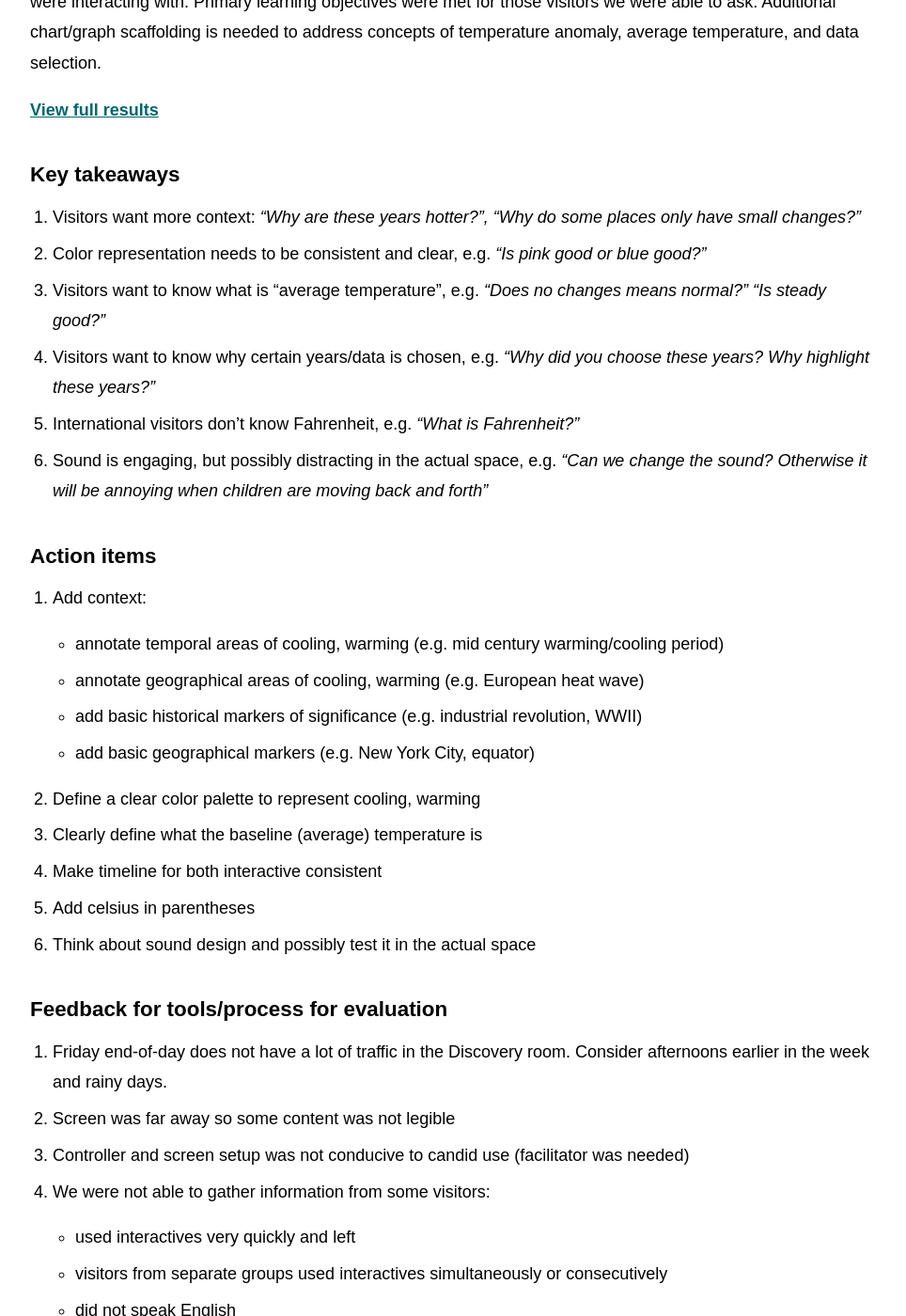
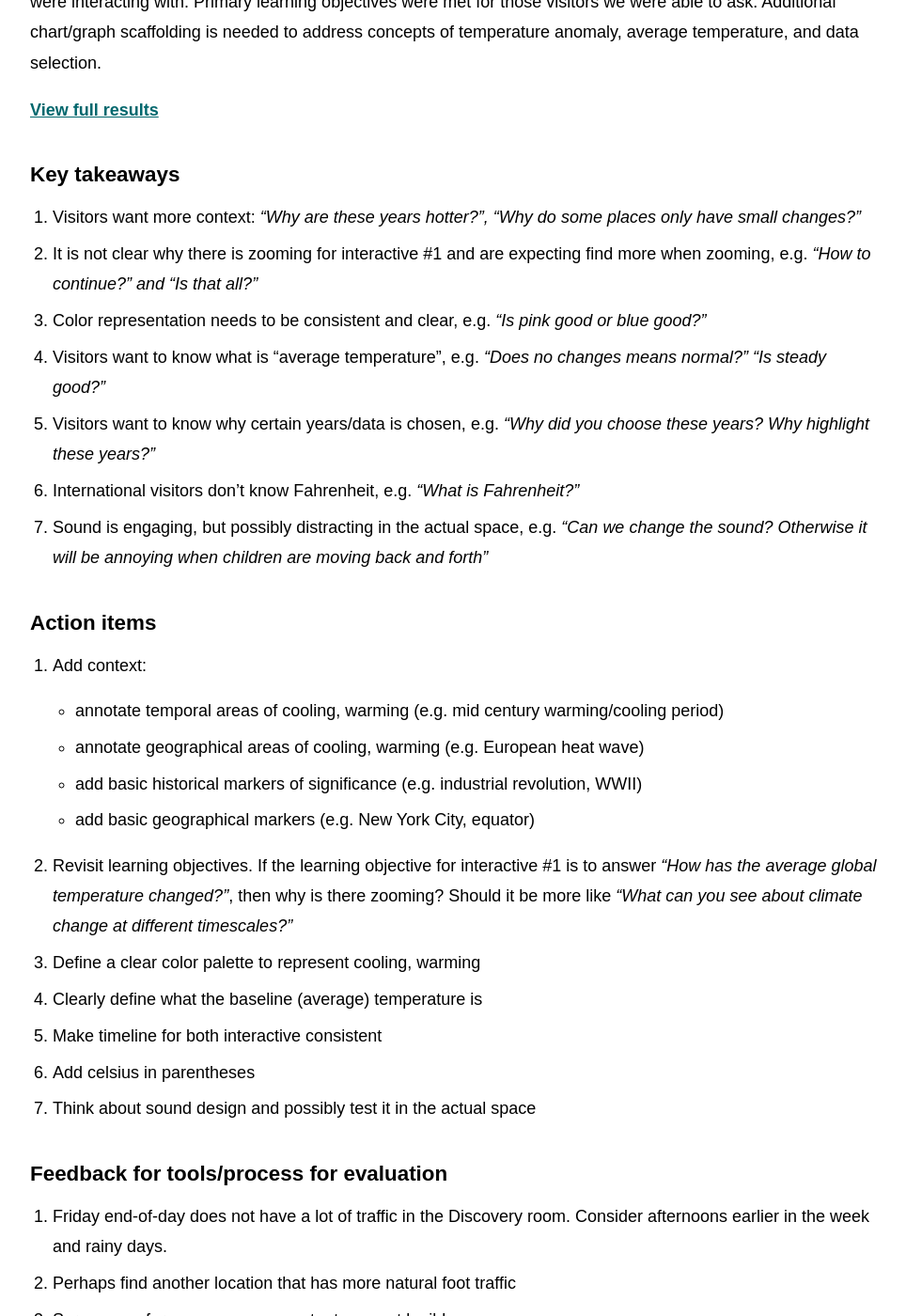
Before and after one commit to beefoo/climate-wall-docs, a Jekyll site: the page built from _research/studies/2017-08-04.md, in a window 1280 px wide and 1400 px high, scrolled down 196 px. Shown: the whole window at 94% size, without its empty margins (154-1118 px from the left). Built offline with Jekyll 4.4.1, drawn with Linux system fonts in a browser that asks for light colours.

Commit message:
update key takeaways

```diff
--- a/_research/studies/2017-08-04.md
+++ b/_research/studies/2017-08-04.md
@@ -13,6 +13,7 @@ Interactives were intuitive and engaging and prompted a desire to learn more abo
 ## Key takeaways
 
 1. Visitors want more context: _"Why are these years hotter?", "Why do some places only have small changes?"_
+1. It is not clear why there is zooming for interactive #1 and are expecting find more when zooming, e.g. _"How to continue?" and "Is that all?"_
 1. Color representation needs to be consistent and clear, e.g. _"Is pink good or blue good?"_
 1. Visitors want to know what is "average temperature", e.g. _"Does no changes means normal?" "Is steady good?"_
 1. Visitors want to know why certain years/data is chosen, e.g. _"Why did you choose these years? Why highlight these years?"_
@@ -26,6 +27,7 @@ Interactives were intuitive and engaging and prompted a desire to learn more abo
 	- annotate geographical areas of cooling, warming (e.g. European heat wave)
 	- add basic historical markers of significance (e.g. industrial revolution, WWII)
 	- add basic geographical markers (e.g. New York City, equator)
+1. Revisit learning objectives. If the learning objective for interactive #1 is to answer _"How has the average global temperature changed?"_, then why is there zooming? Should it be more like _"What can you see about climate change at different timescales?"_
 1. Define a clear color palette to represent cooling, warming
 1. Clearly define what the baseline (average) temperature is
 1. Make timeline for both interactive consistent
@@ -35,6 +37,7 @@ Interactives were intuitive and engaging and prompted a desire to learn more abo
 ## Feedback for tools/process for evaluation
 
 1. Friday end-of-day does not have a lot of traffic in the Discovery room. Consider afternoons earlier in the week and rainy days.
+1. Perhaps find another location that has more natural foot traffic
 1. Screen was far away so some content was not legible
 1. Controller and screen setup was not conducive to candid use (facilitator was needed)
 1. We were not able to gather information from some visitors:
```
